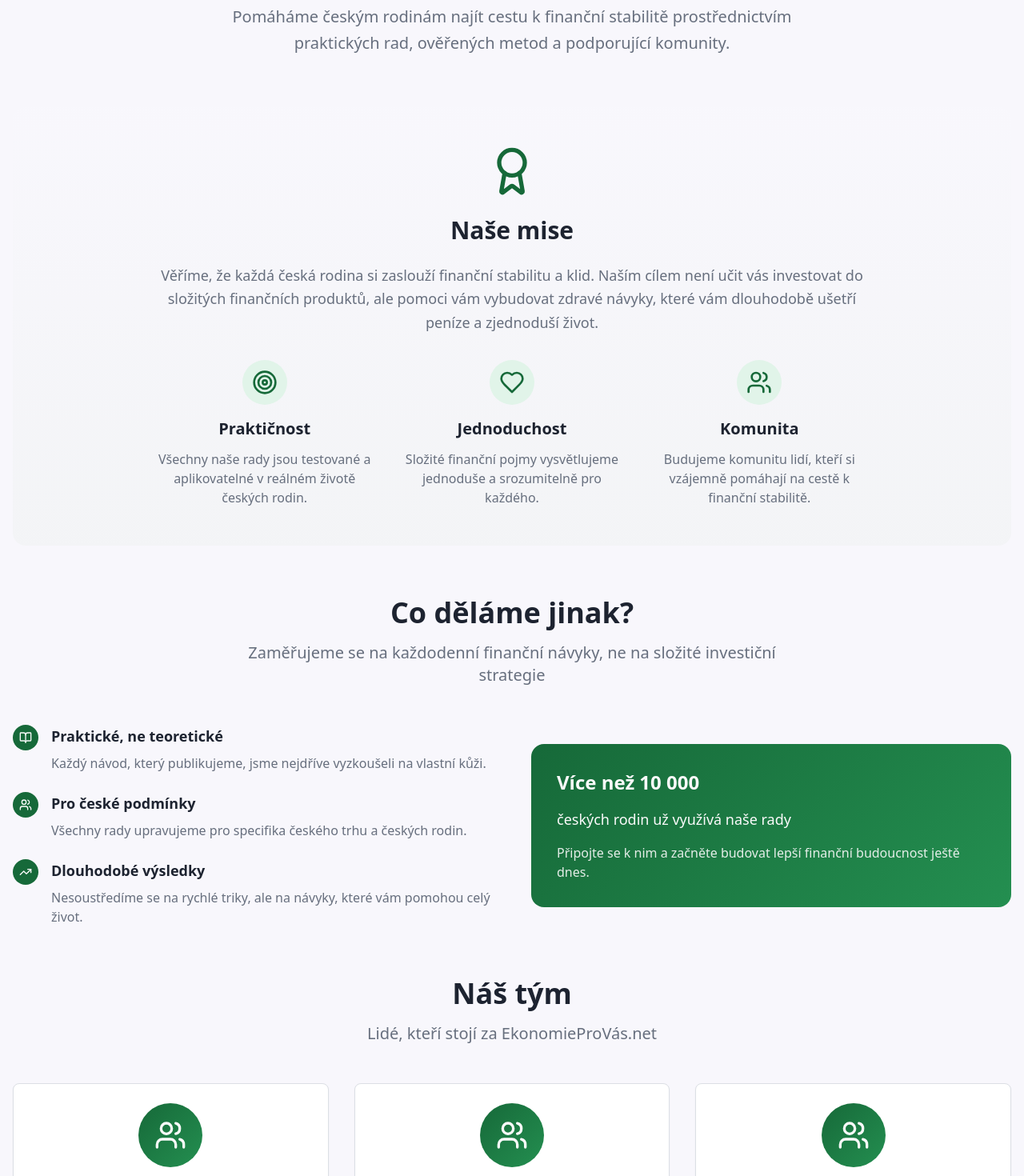
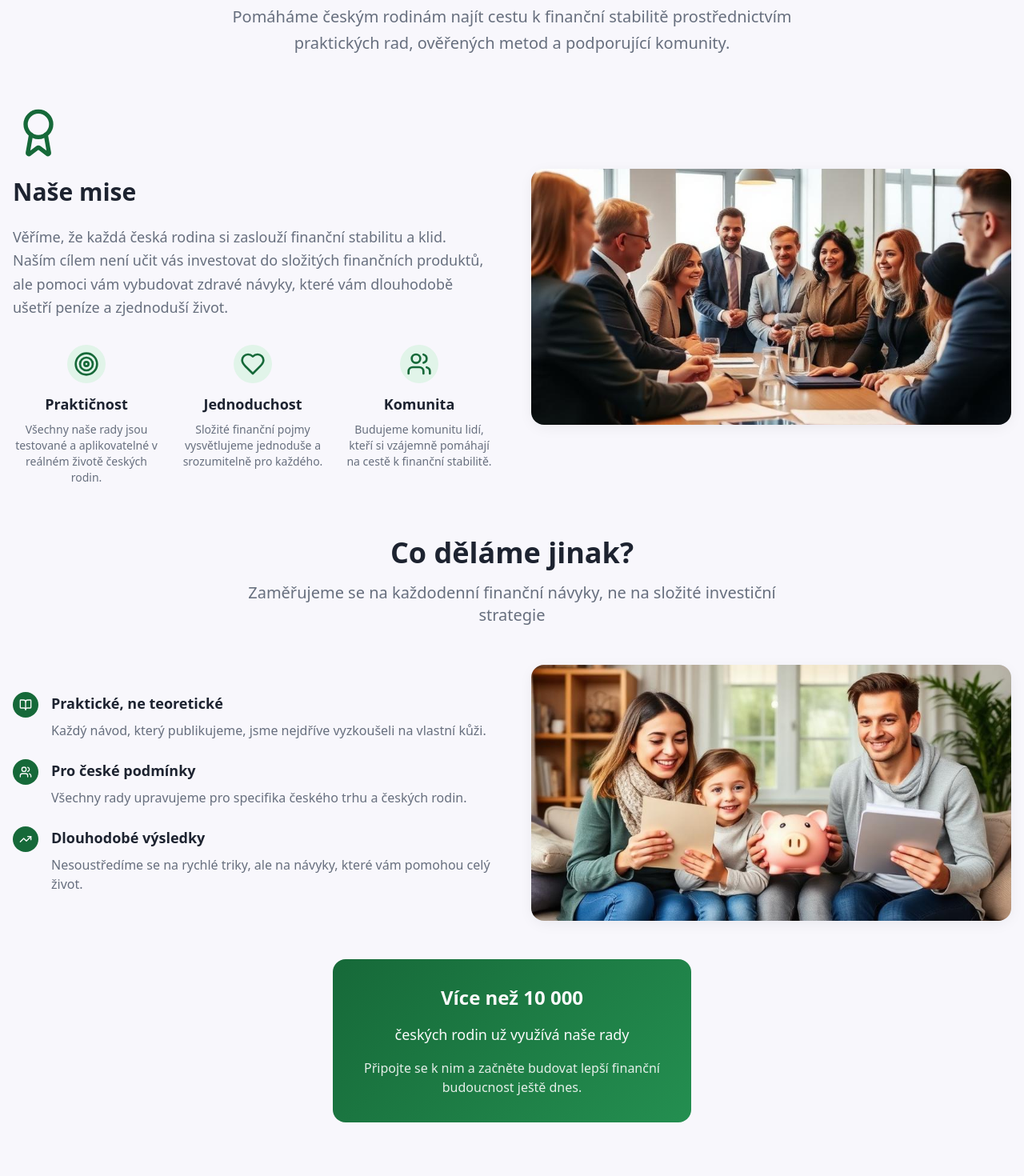
Before and after one commit to XandrAntonov/ekonomie-pro-vas-doma, a React (Vite) app: page /o-nas in a window 1280 px wide. Shown: the part 180-1650 px from the top of the page at 80% size. Built offline with nearby package versions, Linux system fonts and the light colour scheme.

Commit message:
Add images to About Us page
Add two images to the "About Us" page to enhance visual appeal.

```diff
--- a/src/pages/About.tsx
+++ b/src/pages/About.tsx
@@ -3,6 +3,8 @@ import { Card, CardContent, CardHeader, CardTitle } from "@/components/ui/card";
 import { Button } from "@/components/ui/button";
 import { Link } from 'react-router-dom';
 import { Users, Target, Award, BookOpen, Heart, TrendingUp } from 'lucide-react';
+import teamWorkingImage from "@/assets/about-team-working.jpg";
+import familySuccessImage from "@/assets/about-family-success.jpg";
 
 const About = () => {
   const values = [
@@ -55,9 +57,9 @@ const About = () => {
 
         {/* Naše mise */}
         <section className="mb-16">
-          <div className="bg-gradient-subtle rounded-2xl p-8 lg:p-12">
-            <div className="max-w-4xl mx-auto text-center">
-              <Award className="h-16 w-16 text-primary mx-auto mb-6" />
+          <div className="grid grid-cols-1 lg:grid-cols-2 gap-12 items-center">
+            <div>
+              <Award className="h-16 w-16 text-primary mb-6" />
               <h2 className="text-3xl font-bold mb-6">Naše mise</h2>
               <p className="text-lg text-muted-foreground mb-8 leading-relaxed">
                 Věříme, že každá česká rodina si zaslouží finanční stabilitu a klid.
@@ -65,19 +67,26 @@ const About = () => {
                 ale pomoci vám vybudovat zdravé návyky, které vám dlouhodobě ušetří peníze
                 a zjednoduší život.
               </p>
-              <div className="grid grid-cols-1 md:grid-cols-3 gap-8">
+              <div className="grid grid-cols-1 md:grid-cols-3 gap-6">
                 {values.map((value, index) => (
                   <div key={index} className="text-center">
-                    <div className="flex justify-center mb-4">
-                      <div className="p-3 rounded-full bg-accent">
+                    <div className="flex justify-center mb-3">
+                      <div className="p-2 rounded-full bg-accent">
                         {value.icon}
                       </div>
                     </div>
-                    <h3 className="text-xl font-semibold mb-3">{value.title}</h3>
-                    <p className="text-muted-foreground">{value.description}</p>
+                    <h3 className="text-lg font-semibold mb-2">{value.title}</h3>
+                    <p className="text-sm text-muted-foreground">{value.description}</p>
                   </div>
                 ))}
               </div>
+            </div>
+            <div>
+              <img
+                src={teamWorkingImage}
+                alt="Náš tým při práci na finančních řešeních"
+                className="w-full h-80 object-cover rounded-2xl shadow-card-custom"
+              />
             </div>
           </div>
         </section>
@@ -128,14 +137,21 @@ const About = () => {
                 </div>
               </div>
             </div>
-            <div className="text-center lg:text-left">
-              <div className="bg-gradient-financial text-primary-foreground p-8 rounded-2xl">
-                <h3 className="text-2xl font-bold mb-4">Více než 10 000</h3>
-                <p className="text-lg mb-4">českých rodin už využívá naše rady</p>
-                <p className="opacity-90">
-                  Připojte se k nim a začněte budovat lepší finanční budoucnost ještě dnes.
-                </p>
-              </div>
+            <div>
+              <img
+                src={familySuccessImage}
+                alt="Česká rodina dosáhla finančních cílů díky našim radám"
+                className="w-full h-80 object-cover rounded-2xl shadow-card-custom"
+              />
+            </div>
+          </div>
+          <div className="text-center mt-12">
+            <div className="bg-gradient-financial text-primary-foreground p-8 rounded-2xl max-w-md mx-auto">
+              <h3 className="text-2xl font-bold mb-4">Více než 10 000</h3>
+              <p className="text-lg mb-4">českých rodin už využívá naše rady</p>
+              <p className="opacity-90">
+                Připojte se k nim a začněte budovat lepší finanční budoucnost ještě dnes.
+              </p>
             </div>
           </div>
         </section>
```
Also changed, not shown: src/assets/about-family-success.jpg (added), src/assets/about-team-working.jpg (added).
